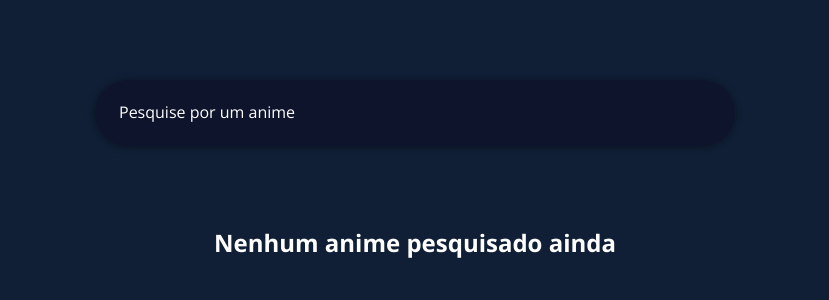
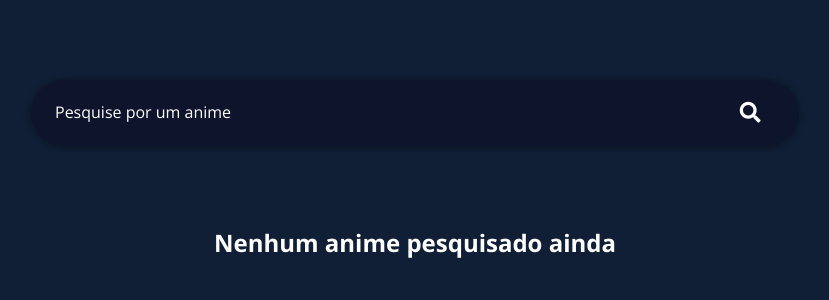
Before and after one commit to rurocha/anime-project-vuejs, a Vue app: page / in a window 1280 px wide. Shown: the top 300 px of the page, without its empty margins (225-1054 px from the left). Built offline with nearby package versions, Linux system fonts and the light colour scheme.

Commit message:
Modal e Loading componentizado

```diff
--- a/src/App.vue
+++ b/src/App.vue
@@ -1,14 +1,10 @@
 <template>
   <div id="app">
     <div class="text-center position-relative">
-      <InputSearch @input="setParentValueInput" placeholder="Pesquise por um anime" class="search" />
+        <InputSearch @input="setParentValueInput" placeholder="Pesquise por um anime"/>
 
       <transition enter-active-class="blowUp" leave-active-class="blowDown">
-        <div class="anime-search__loader" v-show="loading">
-          <span class="anime-search__loader-elipse-left"></span>
-          <span class="anime-search__loader-elipse-center"></span>
-          <span class="anime-search__loader-elipse-right"></span>
-        </div>
+        <Loading v-show="loading"/>
       </transition>
     </div>
 
@@ -19,7 +15,12 @@
     </transition>
 
     <main>
-      <transition-group enter-active-class="blowUp" leave-active-class="blowDown" tag="div" class="card-container">
+      <transition-group
+        enter-active-class="blowUp"
+        leave-active-class="blowDown"
+        tag="div"
+        class="card-container"
+      >
         <Card
           v-for="(anime, index) in returnedAnime.results"
           :key="index"
@@ -40,16 +41,11 @@
       </transition-group>
 
       <transition enter-active-class="blowUp" leave-active-class="blowDown">
-        <div class="modal" v-if="isModalOpen">
-          <div class="modal__overlay">
-            <div class="modal__content">
-              <button class="modal__close" @click="isModalOpen = false">
-                <i class="fas fa-times"></i>
-              </button>
-              <div class="modal__bg">
+        <Modal v-show="isModalOpen" @close="isModalOpen = false">
+          <div slot="modal-bg" class="modal__bg">
             <img :src="dataAnimeClicked.image_url" alt />
           </div>
-              <div class="modal__info-anime">
+          <div slot="modal-info-anime" class="modal__info-anime">
             <div class="modal__content-item">
               <h3>Nome</h3>
               <p>{{dataAnimeClicked.title}}</p>
@@ -75,9 +71,7 @@
               <p>{{dataAnimeClicked.synopsis}}</p>
             </div>
           </div>
-            </div>
-          </div>
-        </div>
+        </Modal>
       </transition>
     </main>
   </div>
@@ -87,12 +81,15 @@
 import InputSearch from "./components/InputSearch.vue";
 import Card from "./components/Card";
 import Modal from "./components/Modal";
+import Loading from "./components/Loading";
 
 export default {
   name: "App",
   components: {
     InputSearch,
-    Card
+    Card,
+    Modal,
+    Loading,
   },
 
   data() {
--- a/src/components/InputSearch.vue
+++ b/src/components/InputSearch.vue
@@ -1,13 +1,24 @@
 <template>
-  <input
-    type="text"
-    @keyup="sendValue"
-  />
+  <form class="search">
+    <input
+      type="text"
+      @keyup="sendValue"
+      class="search__input"
+      :placeholder="placeholder"
+    />
+    <button class="search__btn">
+      <i class="fas fa-search"></i>
+    </button>
+  </form>
 </template>
 
 <script>
 export default {
   name: "Input",
+
+  props: {
+    placeholder: String
+  },
 
   methods: {
     sendValue() {
--- /dev/null
+++ b/src/components/Loading.vue
@@ -0,0 +1,13 @@
+<template>
+  <div class="anime-search__loader">
+    <span class="anime-search__loader-elipse-left"></span>
+    <span class="anime-search__loader-elipse-center"></span>
+    <span class="anime-search__loader-elipse-right"></span>
+  </div>
+</template>
+
+<script>
+export default {
+  name: "Loading"
+};
+</script>
--- a/src/components/Modal.vue
+++ b/src/components/Modal.vue
@@ -1,11 +1,26 @@
 <template>
-
+  <div class="modal">
+    <div class="modal__overlay">
+      <div class="modal__content">
+        <button class="modal__close" @click="isModalOpen">
+          <i class="fas fa-times"></i>
+        </button>
+        <slot name="modal-bg"></slot>
+        <slot name="modal-info-anime">
+        </slot>
+      </div>
+    </div>
+  </div>
 </template>
 
 <script>
 export default {
-    name: 'Modal',
+  name: "Modal",
 
-
-}
+  methods: {
+      isModalOpen() {
+        this.$emit('close', event.currentTarget)
+      }
+  }
+};
 </script>
--- a/src/sass/6_components/inputSearch.scss
+++ b/src/sass/6_components/inputSearch.scss
@@ -1,21 +1,27 @@
 .search {
-    background: $blueDark2;
-    box-shadow: 0px 1px 7px rgba(7, 7, 7, 0.47);
-    border-radius: 100px;
-    padding: 1.5rem;
+    display: inline-flex;
+    justify-content: center;
+    position: relative;
     width: 80%;
-    font-size: 1rem;
     margin: 5rem 0;
     transition: 0.3s;
     transition-timing-function: cubic-bezier(0.2, 1, 0.2, 1.4);
 
-    @media (min-width: 720px) {
-        width: 50%;
-    }
-
     &:hover {
         transform: scale(1.1);
     }
+
+    @media (min-width: 720px) {
+        width: 60%;
+    }
+
+    &__input {
+        background: $blueDark2;
+        box-shadow: 0px 1px 7px rgba(7, 7, 7, 0.47);
+        border-radius: 100px;
+        padding: 1.5rem 5rem 1.5rem 1.5rem;
+        font-size: 1rem;
+        width: 100%;
 
         &::placeholder {
             color: #fff;
@@ -28,3 +34,15 @@
             box-shadow: 0px 0px 5px -3px rgb(110, 208, 220);
         }
     }
+
+    &__btn {
+        position: absolute;
+        right: 5%;
+        top: 50%;
+        transform: translate(0, -50%);
+
+        .fa-search {
+            font-size: 1.3rem;
+        }
+    }
+}
```
Lines whose indentation alone changed are shown as unchanged.
